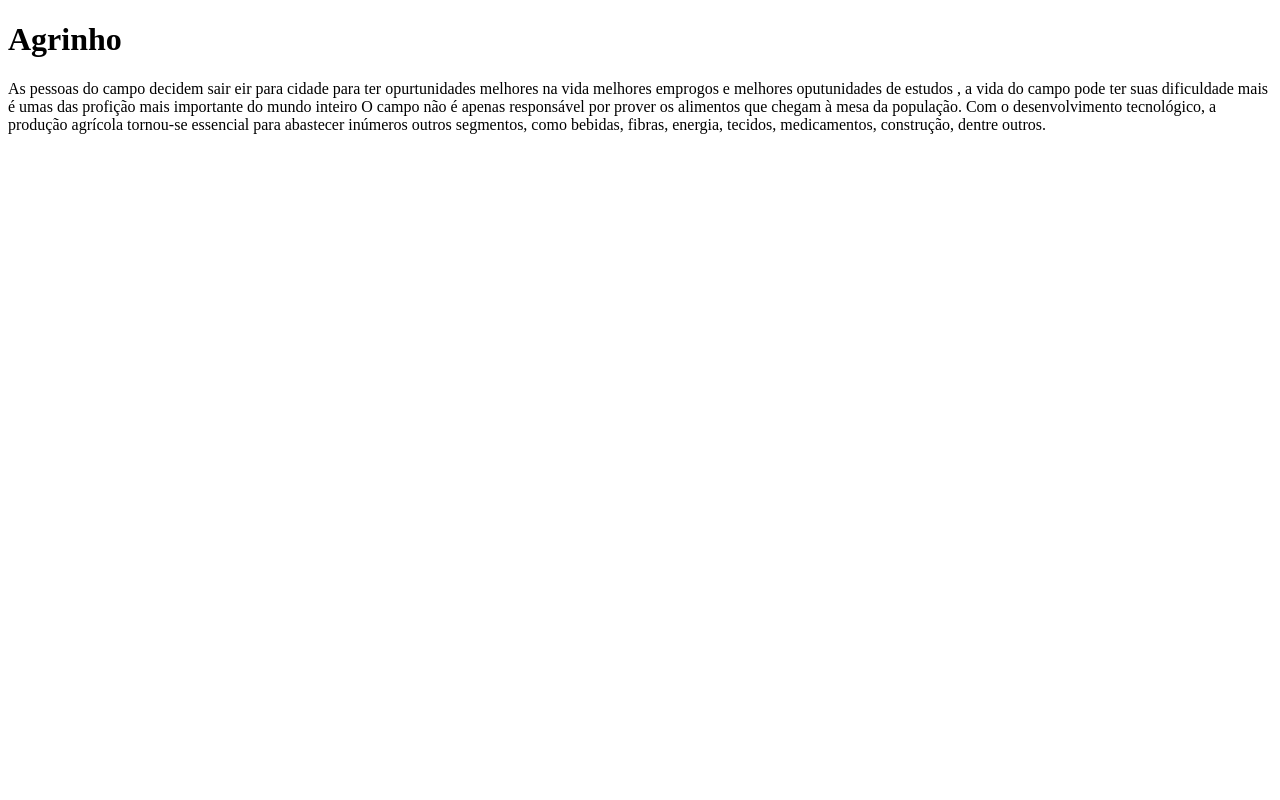
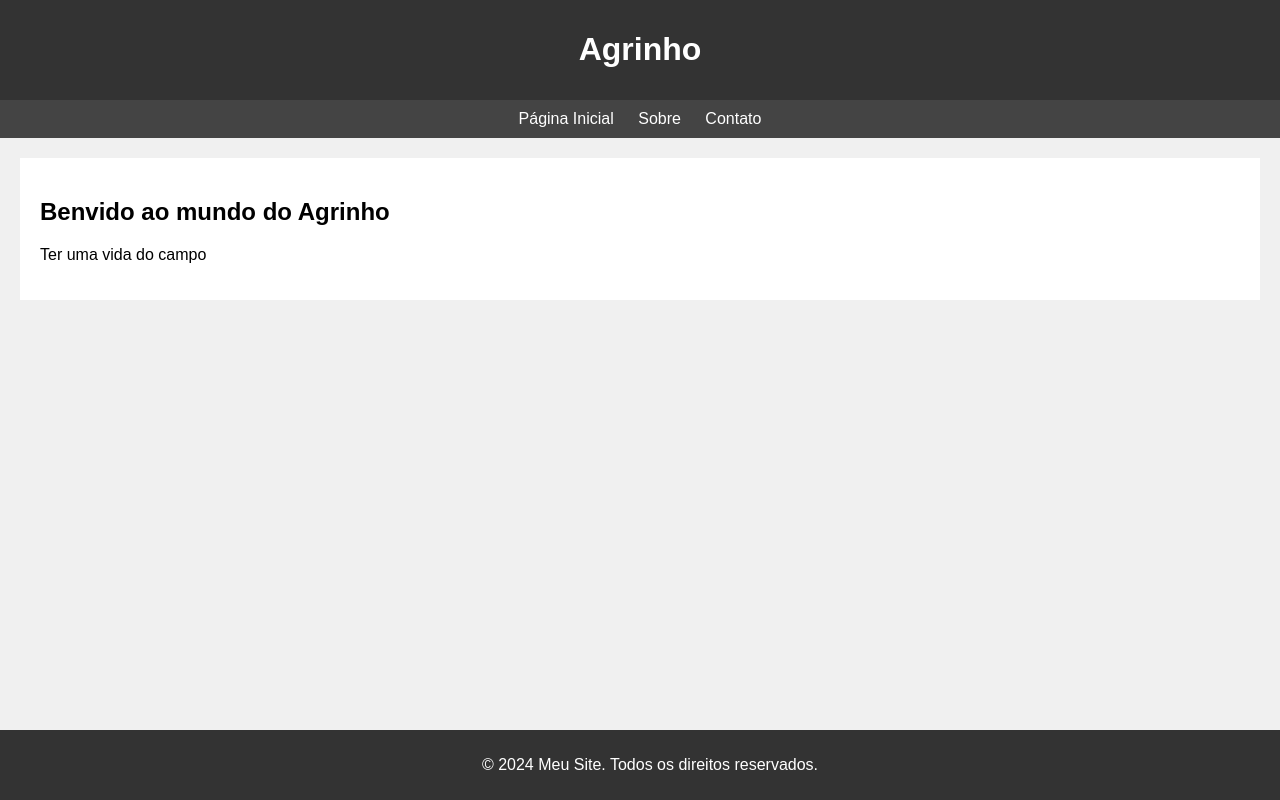
Before and after one commit to Magestade/agrinho, a plain HTML site: page index.html in a window 1280 px wide. Drawn offline with Linux system fonts and the light colour scheme.

Commit message:
Add files via upload

```diff
--- a/index.html
+++ b/index.html
@@ -1,26 +1,26 @@
 <!DOCTYPE html>
-<html lang="pt">
+<html lang="pt-BR">
 <head>
     <meta charset="UTF-8">
-    <meta http-equiv="X-UA-Compatible" content="IE=edge">
     <meta name="viewport" content="width=device-width, initial-scale=1.0">
-    <title>Document</title>
+    <title>Meu Site</title>
+    <link rel="stylesheet" href="style.css">
 </head>
 <body>
-    <h1>Agrinho</h1>
-    <p>As pessoas do campo decidem sair eir para cidade para ter opurtunidades melhores na vida melhores emprogos e melhores oputunidades de estudos
-      , a vida do campo pode ter suas dificuldade mais é umas das profição mais importante do mundo inteiro O campo não é apenas responsável por prover
-      os alimentos que chegam à mesa da população. Com o desenvolvimento tecnológico, a produção agrícola tornou-se essencial para abastecer inúmeros outros
-      segmentos, como bebidas, fibras, energia, tecidos, medicamentos, construção, dentre outros.
-    </p>
-
-
-
-
-
-
-
-
-
+    <header>
+        <h1>Agrinho</h1>
+    </header>
+    <nav>
+        <a href="#">Página Inicial</a>
+        <a href="#">Sobre</a>
+        <a href="#">Contato</a>
+    </nav>
+    <section>
+        <h2>Benvido ao mundo do Agrinho</h2>
+        <p>Ter uma vida do campo</p>
+    </section>
+    <footer>
+        <p>&copy; 2024 Meu Site. Todos os direitos reservados.</p>
+    </footer>
 </body>
 </html>
--- a/style.css
+++ b/style.css
@@ -1,3 +1,37 @@
-body{
-    background-color: aliceblue;
+body {
+    font-family: Arial, sans-serif;
+    margin: 0;
+    padding: 0;
+    background-color: #f0f0f0;
 }
+header {
+    background-color: #333;
+    color: #fff;
+    padding: 10px;
+    text-align: center;
+}
+nav {
+    background-color: #444;
+    color: #fff;
+    padding: 10px;
+    text-align: center;
+}
+nav a {
+    color: #fff;
+    text-decoration: none;
+    margin: 0 10px;
+}
+section {
+    padding: 20px;
+    margin: 20px;
+    background-color: #fff;
+}
+footer {
+    background-color: #333;
+    color: #fff;
+    padding: 10px;
+    text-align: center;
+    position: fixed;
+    bottom: 0;
+    width: 100%;
+}
```
